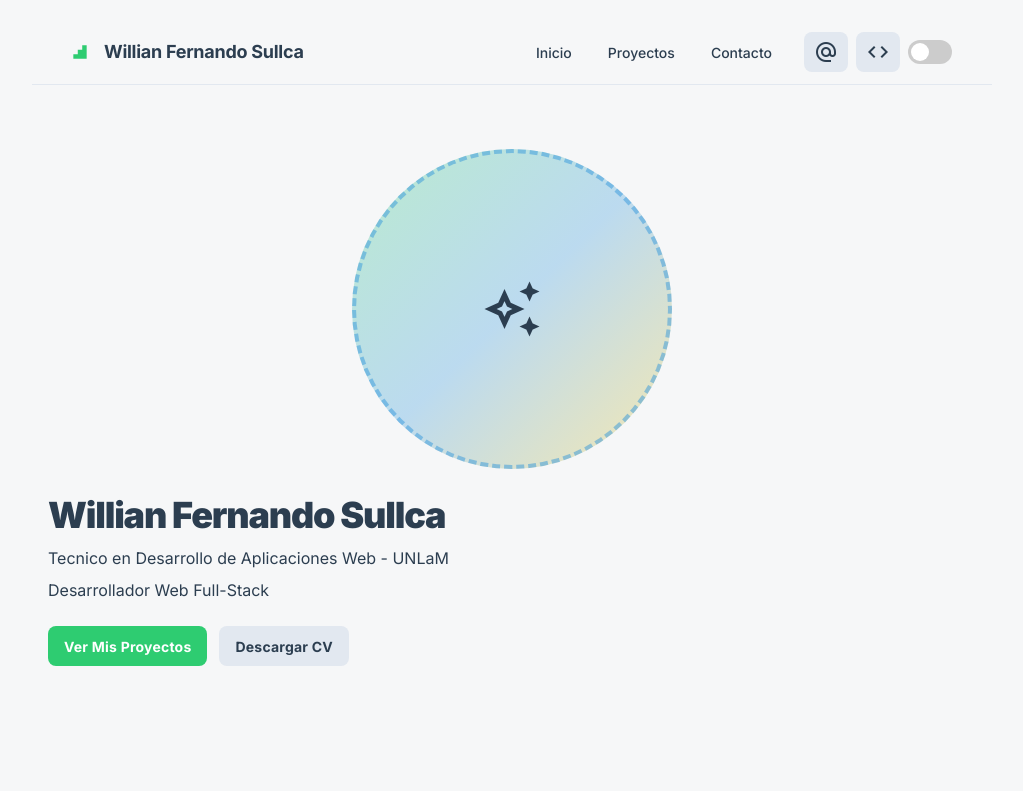
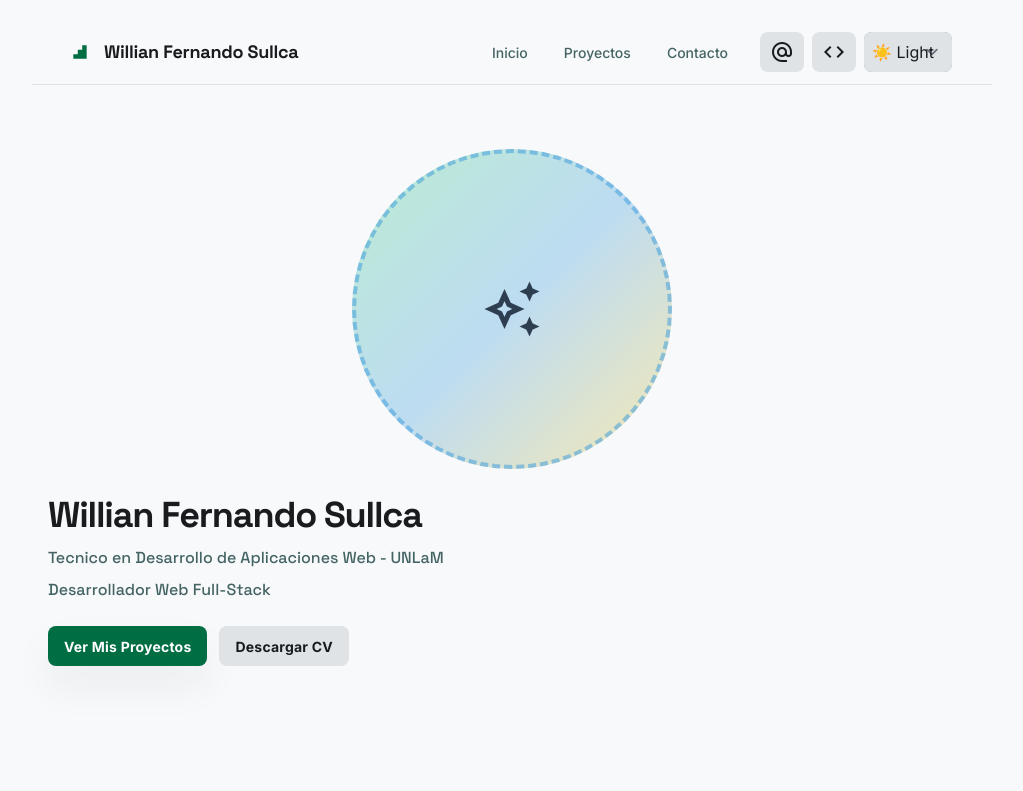
Before and after one commit to devFernandoS/portafolio-willian, a website built with Vite: page web/src/index.html in a window 1280 px wide. Shown: the top 791 px of the page, without its empty margins (128-1151 px from the left). Built offline with nearby package versions, Linux system fonts and the light colour scheme.

Commit message:
personalizacion de estilos multiples y por variables de tailwind

```diff
--- a/web/src/css/global.css
+++ b/web/src/css/global.css
@@ -36,6 +36,15 @@
     display: none;
 }
 
+.theme-selector-wrapper {
+    display: flex;
+    align-items: center;
+    gap: 8px;
+    background-color: rgb(51 65 85 / 0.5);
+    border: none;
+    border-radius: 0.5rem;
+}
+
 .slider {
     background-color: #ccc;
     bottom: 0;
--- /dev/null
+++ b/web/src/css/themes.css
@@ -0,0 +1,94 @@
+/*
+  ============================================
+  THEME DEFINITIONS
+  ============================================
+  Este archivo centraliza todas las variables de diseño para los temas.
+  - :root      => emerald_grid_soft_light (Light)
+  - [data-theme="dark"] => emerald_grid (Dark)
+  - [data-theme="stellar"] => cyber_minimalist_portfolio (Stellar/Cyber)
+*/
+
+/* Importar fuentes de Google Fonts (Añade esto a tus HTML o aquí) */
+@import url('https://fonts.googleapis.com/css2?family=Inter:wght@400;600&family=Space+Grotesk:wght@500;700&family=Fira+Code&family=Orbitron:wght@700&display=swap');
+
+/*
+  TEMA 1: Light (emerald_grid_soft_light)
+  Basado en tu DESIGN.md
+*/
+:root {
+  /* Tipografía */
+  --font-display: 'Space Grotesk', sans-serif;
+  /*Light */
+  --font-body: 'Inter', sans-serif;
+  /*Dark */
+  --font-mono: 'Fira Code', monospace;
+  /*Stellar*/
+
+  /* Colores de Superficie (Fondos) */
+  --surface-base: #f8f9fb;
+  --surface-container-low: #f2f4f6;
+  --surface-container-highest: #e0e3e5;
+  --surface-container-lowest: #ffffff;
+
+  /* Colores de Contenido (Texto y Acentos) */
+  --text-primary: #191c1e;
+  --text-secondary: #446464;
+  --accent-primary: #006d43;
+  --accent-secondary: #00a86b;
+
+  /* Colores para Alertas (Toast) Default sin importar la eleccion de themes*/
+  --toast-text: #ffffff;
+  --toast-success-bg: #10b981;
+  --toast-error-bg: #ef4444;
+  --toast-warning-bg: #f59e0b;
+  --toast-info-bg: #3b82f6;
+
+  /* Otros */
+  --card-shadow: 0 20px 40px rgba(25, 28, 30, 0.06);
+  --border-radius: 0.25rem;
+}
+
+/*
+  TEMA 2: Dark (emerald_grid)
+*/
+[data-theme="dark"] {
+  /* Colores de Superficie */
+  --surface-base: #12181d;
+  --surface-container-low: #191c1e;
+  --surface-container-highest: #2a2f33;
+  --surface-container-lowest: #202529;
+
+  /* Colores de Contenido */
+  --text-primary: #f8f9fb;
+  --text-secondary: #a0b3c1;
+  --accent-primary: #00a86b;
+  --accent-secondary: #34d399;
+
+  /* Otros */
+  --card-shadow: 0 10px 30px rgba(0, 0, 0, 0.2);
+}
+
+/*
+  TEMA 3: Stellar (cyber_minimalist_portfolio)
+*/
+[data-theme="stellar"] {
+  /* Tipografía */
+  --font-display: 'Orbitron', sans-serif;
+  --font-body: 'Fira Code', monospace;
+
+  /* Colores de Superficie */
+  --surface-base: #050505;
+  --surface-container-low: #111111;
+  --surface-container-highest: #222222;
+  --surface-container-lowest: #1a1a1a;
+
+  /* Colores de Contenido */
+  --text-primary: #00ffcc;
+  --text-secondary: #8899aa;
+  --accent-primary: #ff00ff;
+  --accent-secondary: #00ffff;
+
+  /* Otros */
+  --card-shadow: 4px 4px 0px var(--accent-primary);
+  --border-radius: 0px;
+}
--- a/web/src/index.html
+++ b/web/src/index.html
@@ -15,20 +15,35 @@
     href="https://fonts.googleapis.com/css2?family=Material+Symbols+Outlined:wght,FILL@100..700,0..1&amp;display=swap"
     rel="stylesheet" />
   <link href="./css/global.css" rel="stylesheet" />
+  <link href="./css/themes.css" rel="stylesheet" />
   <script id="tailwind-config">
     tailwind.config = {
-      darkMode: "class",
       theme: {
         extend: {
           colors: {
-            "primary": "#197fe6",
-            "background-light": "#f6f7f8",
-            "background-dark": "#111921",
+            surface: {
+              base: "var(--surface-base)",
+              low: "var(--surface-container-low)",
+              highest: "var(--surface-container-highest)",
+              lowest: "var(--surface-container-lowest)",
+            },
+            content: { // 'text' es una clase reservada de tailwind, usamos 'content'
+              primary: "var(--text-primary)",
+              secondary: "var(--text-secondary)",
+            },
+            accent: {
+              primary: "var(--accent-primary)",
+              secondary: "var(--accent-secondary)",
+            }
           },
           fontFamily: {
-            "display": ["Inter", "sans-serif"]
+            display: "var(--font-display)",
+            body: "var(--font-body)",
+            mono: "var(--font-mono)"
           },
-          borderRadius: { "DEFAULT": "0.25rem", "lg": "0.5rem", "xl": "0.75rem", "full": "9999px" },
+          boxShadow: {
+            theme: "var(--card-shadow)"
+          }
         },
       },
     }
@@ -40,46 +55,52 @@
   </style>
 </head>
 
-<body class="bg-background-light dark:bg-background-dark font-display text-[#2c3e50] dark:text-gray-300">
+<!-- Transición suave y uso de variables base en el body -->
+
+<body class="bg-surface-base font-body text-content-primary transition-colors duration-300">
   <div class="relative flex min-h-screen w-full flex-col group/design-root overflow-x-hidden">
     <div class="layout-container flex h-full grow flex-col">
       <div class="px-4 sm:px-10 md:px-20 lg:px-40 flex flex-1 justify-center py-5">
         <div class="layout-content-container flex flex-col max-w-[1200px] flex-1">
           <!-- TopNavBar -->
           <header
-            class="flex items-center justify-between whitespace-nowrap border-b border-solid border-slate-200 dark:border-slate-700 px-4 sm:px-10 py-3">
-            <div class="flex items-center gap-4 text-[#2c3e50] dark:text-gray-100">
-              <div class="size-4 text-[#2ECC71]">
+            class="flex items-center justify-between whitespace-nowrap border-b border-solid border-surface-highest px-4 sm:px-10 py-3">
+            <div class="flex items-center gap-4 text-content-primary">
+              <div class="size-4 text-accent-primary transition-colors duration-300">
                 <svg fill="currentColor" viewbox="0 0 48 48" xmlns="http://www.w3.org/2000/svg">
                   <path d="M44 4H30.6666V17.3334H17.3334V30.6666H4V44H44V4Z"></path>
                 </svg>
               </div>
-              <h2 class="text-lg font-bold leading-tight tracking-[-0.015em]">Willian Fernando Sullca</h2>
+              <h2 class="font-display text-lg font-bold leading-tight tracking-[-0.015em]">Willian Fernando Sullca</h2>
             </div>
             <div class="hidden md:flex flex-1 justify-end gap-8">
               <div class="flex items-center gap-9">
-                <a class="nav-link text-[#2c3e50] dark:text-gray-300 hover:text-[#3498DB] text-sm font-medium leading-normal"
+                <a class="nav-link text-content-secondary hover:text-accent-primary transition-colors text-sm font-medium leading-normal"
                   href="#">Inicio</a>
-                <a class="nav-link text-[#2c3e50] dark:text-gray-300 hover:text-[#3498DB] text-sm font-medium leading-normal"
+                <a class="nav-link text-content-secondary hover:text-accent-primary transition-colors text-sm font-medium leading-normal"
                   href="proyectos.html">Proyectos</a>
-                <a class="nav-link text-[#2c3e50] dark:text-gray-300 hover:text-[#3498DB] text-sm font-medium leading-normal"
+                <a class="nav-link text-content-secondary hover:text-accent-primary transition-colors text-sm font-medium leading-normal"
                   href="contacto.html">Contacto</a>
               </div>
               <div class="flex gap-2 items-center">
                 <a href="mailto:sullcafernando18@gmail.com"
-                  class="flex max-w-[480px] cursor-pointer items-center justify-center overflow-hidden rounded-lg h-10 bg-slate-200 dark:bg-slate-700/50 text-[#2c3e50] dark:text-gray-300 hover:bg-[#3498DB]/20 gap-2 text-sm font-bold leading-normal tracking-[0.015em] min-w-0 px-2.5">
+                  class="flex max-w-[480px] cursor-pointer items-center justify-center overflow-hidden rounded-lg h-10 bg-surface-highest text-content-primary hover:bg-surface-low transition-colors gap-2 text-sm font-bold leading-normal tracking-[0.015em] min-w-0 px-2.5">
                   <span class="material-symbols-outlined">alternate_email</span>
                 </a>
                 <a href="https://github.com/devFernandoS/portafolio-willian.git" target="_blank"
                   rel="noopener noreferrer"
-                  class="flex max-w-[480px] cursor-pointer items-center justify-center overflow-hidden rounded-lg h-10 bg-slate-200 dark:bg-slate-700/50 text-[#2c3e50] dark:text-gray-300 hover:bg-[#3498DB]/20 gap-2 text-sm font-bold leading-normal tracking-[0.015em] min-w-0 px-2.5">
+                  class="flex max-w-[480px] cursor-pointer items-center justify-center overflow-hidden rounded-lg h-10 bg-surface-highest text-content-primary hover:bg-surface-low transition-colors gap-2 text-sm font-bold leading-normal tracking-[0.015em] min-w-0 px-2.5">
                   <span class="material-symbols-outlined">code</span>
                 </a>
-                <div class="theme-switch-wrapper">
-                  <label class="theme-switch" for="theme-toggle">
-                    <input type="checkbox" id="theme-toggle" />
-                    <span class="slider"></span>
-                  </label>
+                <!-- NUEVO SELECTOR DE TEMAS -->
+                <div class="theme-selector-wrapper">
+                  <select id="theme-selector"
+                    class="theme-selector bg-surface-highest text-content-primary border-none rounded-lg h-10 px-2 cursor-pointer font-body outline-none"
+                    aria-label="Seleccionar tema">
+                    <option value="light">☀️ Light</option>
+                    <option value="dark">🌙 Dark</option>
+                    <option value="stellar">✨ Stellar</option>
+                  </select>
                 </div>
               </div>
             </div>
@@ -104,25 +125,25 @@
                   class="flex flex-col gap-6 @[480px]:min-w-[400px] @[480px]:gap-8 @[864px]:justify-center @[864px]:w-1/2">
                   <div class="flex flex-col gap-2 text-left">
                     <h1
-                      class="text-[#2c3e50] dark:text-gray-100 text-4xl font-black leading-tight tracking-[-0.033em] @[480px]:text-5xl @[480px]:font-black @[480px]:leading-tight @[480px]:tracking-[-0.033em]">
+                      class="font-display text-content-primary text-4xl font-black leading-tight tracking-[-0.033em] @[480px]:text-5xl @[480px]:font-black @[480px]:leading-tight @[480px]:tracking-[-0.033em]">
                       Willian Fernando Sullca
                     </h1>
                     <h2
-                      class="text-[#2c3e50] dark:text-gray-300 text-base font-normal leading-normal @[480px]:text-lg @[480px]:font-normal @[480px]:leading-normal">
+                      class="font-display text-content-secondary text-base font-normal leading-normal @[480px]:text-lg @[480px]:font-normal @[480px]:leading-normal">
                       Tecnico en Desarrollo de Aplicaciones Web - UNLaM
                     </h2>
                     <h2
-                      class="text-[#2c3e50] dark:text-gray-300 text-base font-normal leading-normal @[480px]:text-lg @[480px]:font-normal @[480px]:leading-normal">
+                      class="font-display text-content-secondary text-base font-normal leading-normal @[480px]:text-lg @[480px]:font-normal @[480px]:leading-normal">
                       Desarrollador Web Full-Stack
                     </h2>
                   </div>
                   <div class="flex flex-wrap gap-3">
                     <a href="proyectos.html"
-                      class="flex min-w-[84px] max-w-[480px] cursor-pointer items-center justify-center overflow-hidden rounded-lg h-10 px-4 @[480px]:h-12 @[480px]:px-5 bg-[#2ECC71] text-white text-sm font-bold leading-normal tracking-[0.015em] @[480px]:text-base @[480px]:font-bold @[480px]:leading-normal @[480px]:tracking-[0.015em] hover:bg-[#27ae60] transition-colors">
+                      class="flex min-w-[84px] max-w-[480px] cursor-pointer items-center justify-center overflow-hidden rounded-lg h-10 px-4 @[480px]:h-12 @[480px]:px-5 bg-accent-primary text-surface-lowest text-sm font-bold leading-normal tracking-[0.015em] @[480px]:text-base @[480px]:font-bold @[480px]:leading-normal @[480px]:tracking-[0.015em] hover:bg-accent-secondary transition-colors shadow-theme">
                       <span class="truncate">Ver Mis Proyectos</span>
                     </a>
                     <button id="btnDescargarCVes"
-                      class="flex min-w-[84px] max-w-[480px] cursor-pointer items-center justify-center overflow-hidden rounded-lg h-10 px-4 @[480px]:h-12 @[480px]:px-5 bg-slate-200 dark:bg-slate-700/50 text-[#2c3e50] dark:text-gray-300 text-sm font-bold leading-normal tracking-[0.015em] @[480px]:text-base @[480px]:font-bold @[480px]:leading-normal @[480px]:tracking-[0.015em] hover:bg-slate-300 dark:hover:bg-slate-700/80 transition-colors">
+                      class="flex min-w-[84px] max-w-[480px] cursor-pointer items-center justify-center overflow-hidden rounded-lg h-10 px-4 @[480px]:h-12 @[480px]:px-5 bg-surface-highest text-content-primary text-sm font-bold leading-normal tracking-[0.015em] @[480px]:text-base @[480px]:font-bold @[480px]:leading-normal @[480px]:tracking-[0.015em] hover:bg-surface-low transition-colors">
                       <span class="truncate">Descargar CV</span>
                     </button>
                   </div>
@@ -218,7 +239,10 @@
 
   <script src="./js/navbar.js" type="module"></script>
   <script src="./js/files.js" type="module"></script>
-  <script src="./js/theme.js" type="module"></script>
+  <!-- selcetor simple -->
+  <!-- <script src="./js/theme.js" type="module"></script> -->
+  <!-- selcetor de multiples estilos -->
+  <script src="./js/theme-switcher.js" type="module"></script>
 </body>
 
 </html>
--- /dev/null
+++ b/web/src/js/theme-switcher.js
@@ -0,0 +1,49 @@
+/**
+ * Theme Switcher (V2)
+ *
+ * Gestiona la selección, aplicación y persistencia del tema de la UI.
+ */
+
+const THEME_STORAGE_KEY = 'user-theme';
+const themeSelector = document.getElementById('theme-selector');
+
+/**
+ * Aplica el tema seleccionado al documento y lo guarda en localStorage.
+ * @param {string} theme - El nombre del tema (e.g., 'light', 'dark', 'stellar').
+ */
+function applyTheme(theme) {
+    // Pone el atributo `data-theme` en la etiqueta <html>
+    document.documentElement.setAttribute('data-theme', theme);
+
+    // Guarda la preferencia del usuario
+    localStorage.setItem(THEME_STORAGE_KEY, theme);
+
+    // Sincroniza el <select> con el tema actual
+    if (themeSelector) {
+        themeSelector.value = theme;
+    }
+}
+
+/**
+ * Obtiene el tema inicial al cargar la página.
+ * Prioridad: localStorage > Preferencia del sistema > Default (light).
+ * @returns {string} El tema a aplicar.
+ */
+function getInitialTheme() {
+    const savedTheme = localStorage.getItem(THEME_STORAGE_KEY);
+    if (savedTheme) {
+        return savedTheme;
+    }
+
+    // Si no hay tema guardado, revisa la preferencia del sistema
+    const prefersDark = window.matchMedia('(prefers-color-scheme: dark)').matches;
+    return prefersDark ? 'dark' : 'light';
+}
+
+// Event listener para cuando el usuario cambia la opción en el <select>
+themeSelector?.addEventListener('change', (event) => {
+    applyTheme(event.target.value);
+});
+
+// Aplica el tema inicial en cuanto el script se carga
+applyTheme(getInitialTheme());
```
